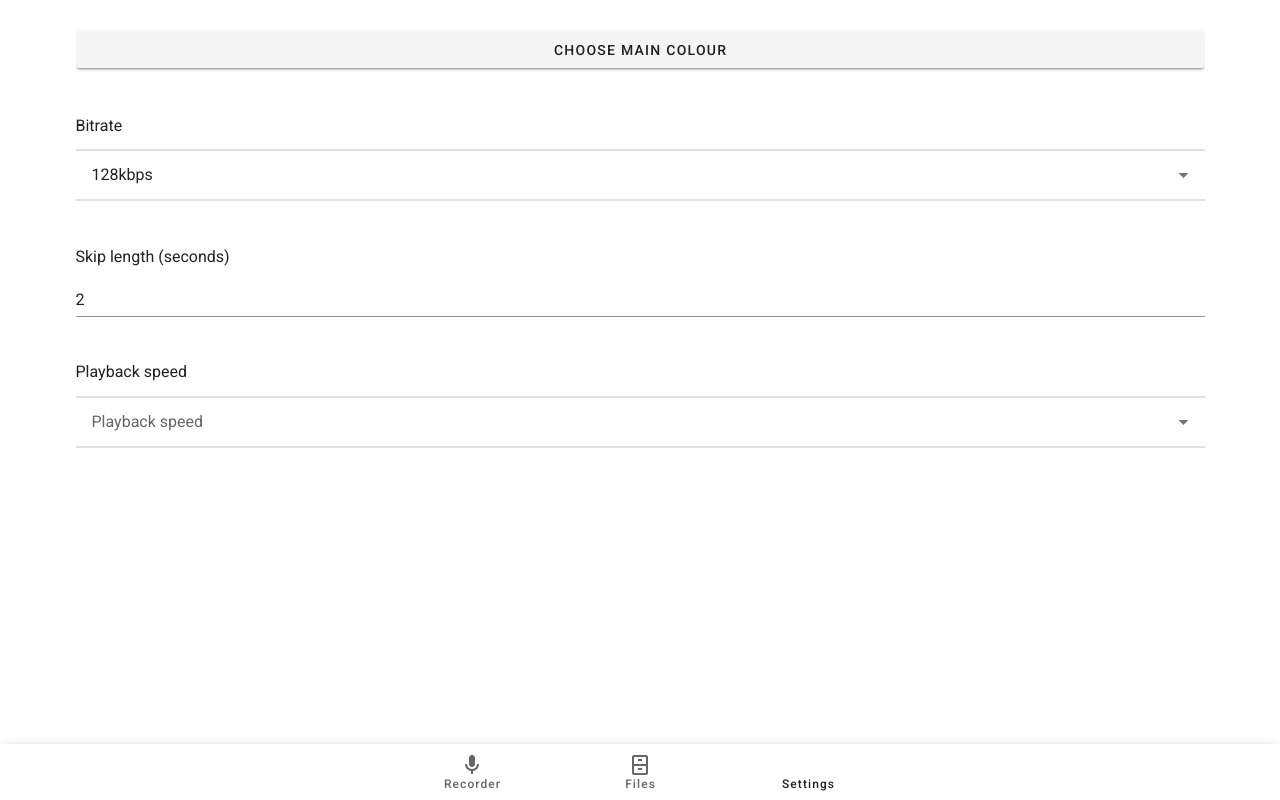
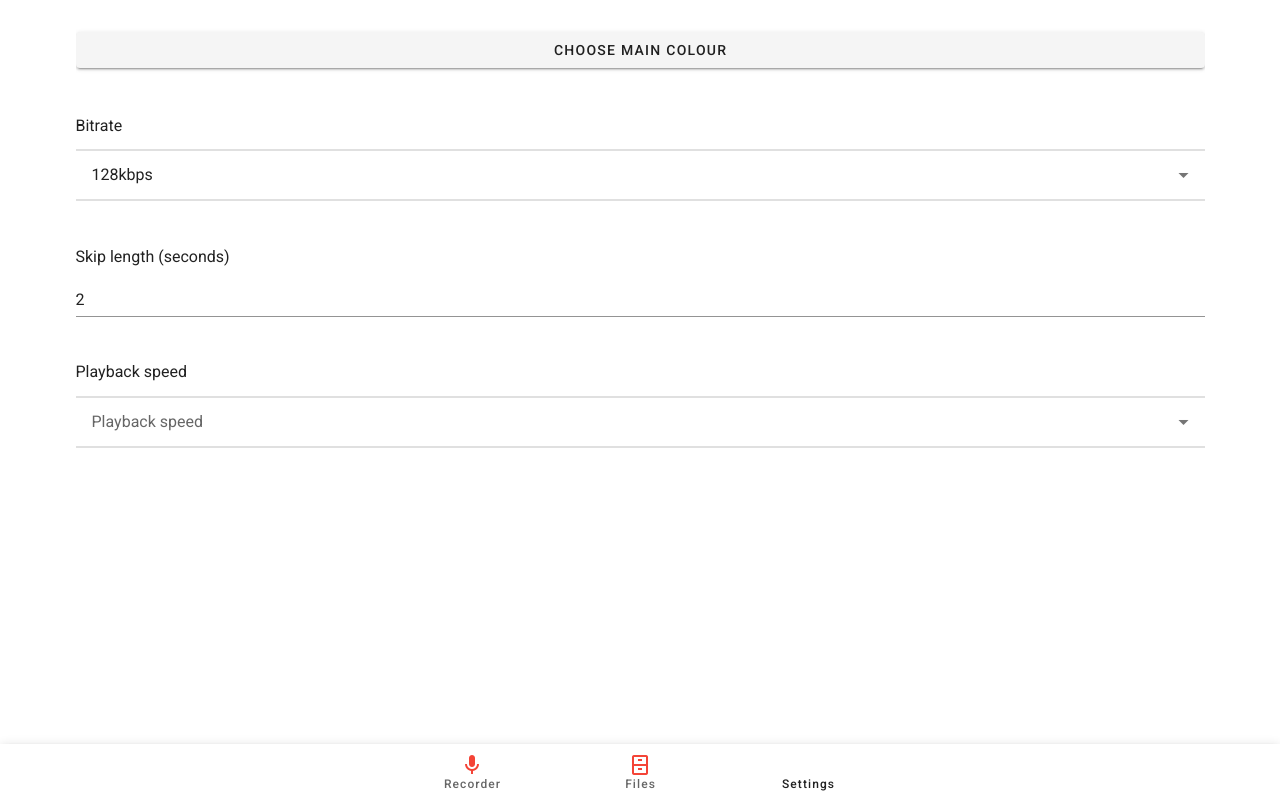
Before and after one commit to carrejoe3/Sample-Me, a Vue app in the folder sampleme/: page /#/settings in a window 1280 px wide. Built offline with nearby package versions, Linux system fonts and the light colour scheme.

Commit message:
made icons selected colour

```diff
--- a/sampleme/src/App.vue
+++ b/sampleme/src/App.vue
@@ -5,15 +5,15 @@
       <v-bottom-navigation grow>
         <v-btn to="/" ripple icon>
           <span>Recorder</span>
-          <v-icon>mdi-microphone</v-icon>
+          <v-icon :color="selectedColour">mdi-microphone</v-icon>
         </v-btn>
         <v-btn to="/files" ripple icon>
           <span>Files</span>
-          <v-icon>mdi-file-cabinet</v-icon>
+          <v-icon :color="selectedColour">mdi-file-cabinet</v-icon>
         </v-btn>
         <v-btn to="/settings" ripple icon>
           <span>Settings</span>
-          <v-icon>mdi-settings</v-icon>
+          <v-icon :color="selectedColour">mdi-settings</v-icon>
         </v-btn>
       </v-bottom-navigation>
     </v-content>
@@ -22,7 +22,12 @@
 
 <script>
 export default {
-  name: 'App'
+  name: 'App',
+  computed: {
+    selectedColour () {
+      return this.$store.state.selectedColour
+    }
+  }
 }
 </script>
 
--- a/sampleme/src/components/Files.vue
+++ b/sampleme/src/components/Files.vue
@@ -2,7 +2,7 @@
   <v-container>
     <v-list-item>
       <v-list-item-icon>
-        <v-icon>mdi-library-music</v-icon>
+        <v-icon :color="selectedColour">mdi-library-music</v-icon>
       </v-list-item-icon>
       <v-list-item-content>
         <v-list-item-title class="headline">No files found</v-list-item-title>
```
